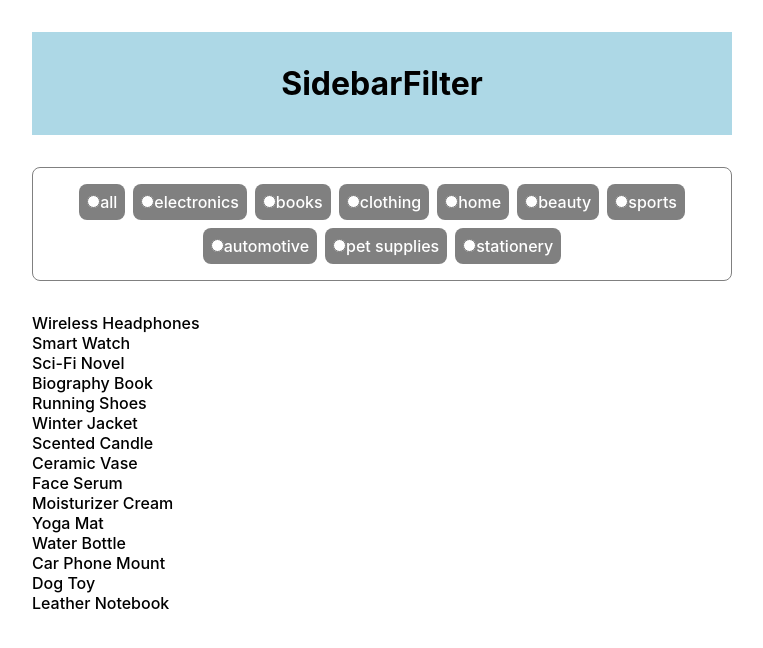
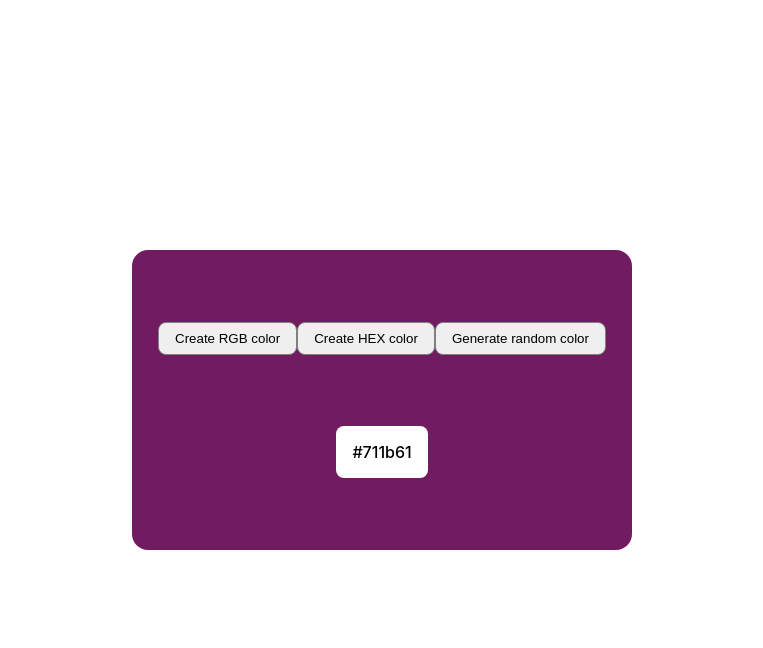
Before and after one commit to mamartam/my-react-25-projects, a React (Vite) app: page / in a window 1280 px wide. Shown: the top 648 px of the page, without its empty margins (258-1021 px from the left). Built offline with nearby package versions, Linux system fonts and the light colour scheme.

Commit message:
one one task - color changer

```diff
--- a/src/App.jsx
+++ b/src/App.jsx
@@ -1,11 +1,13 @@
 import Accordion from "./projects/01-accordion/Accordion";
 import SidebarFilter from "./projects/02-SidebarFilter/SidebarFilter";
+import RandomColor from "./projects/03-random-color/RandomColor";
 
 function App() {
   return (
     <>
       {/* <Accordion /> */}
-      <SidebarFilter />
+      {/* <SidebarFilter /> */}
+      <RandomColor />
     </>
   );
 }
--- /dev/null
+++ b/src/projects/03-random-color/RandomColor.jsx
@@ -0,0 +1,57 @@
+import styles from "./RandomColor.module.scss";
+import { useEffect, useState } from "react";
+
+function RandomColor() {
+  const [typeOfColor, setTypeOfColor] = useState("hex");
+  const [color, setColor] = useState("");
+
+  function randomColorUtility(length) {
+    return Math.floor(Math.random() * length);
+  }
+
+  function handleCreateRandomHexColor() {
+    const hex = [1, 2, 3, 4, 5, 6, 7, 8, 9, "a", "b", "c", "d", "e", "f"];
+    let hexColor = "#";
+    for (let i = 0; i < 6; i++) {
+      hexColor += hex[randomColorUtility(hex.length)];
+    }
+    setColor(hexColor);
+  }
+  function handleCreateRandomRGBColor() {
+    const r = randomColorUtility(256);
+    const g = randomColorUtility(256);
+    const b = randomColorUtility(256);
+
+    setColor(`rgb(${r}, ${g}, ${b})`);
+  }
+  useEffect(() => {
+    handleCreateRandomHexColor();
+  }, []);
+
+  return (
+    <div className={styles["body"]}>
+      <div className={styles["container"]} style={{ backgroundColor: color }}>
+        <div>
+          {" "}
+          <button onClick={() => setTypeOfColor("rgb ")}>
+            Create RGB color
+          </button>
+          <button onClick={() => setTypeOfColor("hex")}>
+            Create HEX color
+          </button>
+          <button
+            onClick={
+              typeOfColor === "hex"
+                ? handleCreateRandomHexColor
+                : handleCreateRandomRGBColor
+            }
+          >
+            Generate random color
+          </button>
+        </div>
+        <p>{color}</p>
+      </div>
+    </div>
+  );
+}
+export default RandomColor;
--- /dev/null
+++ b/src/projects/03-random-color/RandomColor.module.scss
@@ -0,0 +1,30 @@
+.body {
+  width: 100%;
+  min-height: 100vh;
+  display: flex;
+  justify-content: center;
+  align-items: center;
+}
+.container {
+  width: 100%;
+  max-width: 500px;
+  height: 300px;
+  border-radius: 1rem;
+
+  display: flex;
+  flex-direction: column;
+  justify-content: space-evenly;
+  align-items: center;
+
+  button {
+    padding: 0.5rem 1rem;
+    border-radius: 0.5rem;
+    border: 1px solid grey;
+    cursor: pointer;
+  }
+  p {
+    background-color: white;
+    padding: 1rem;
+    border-radius: 0.5rem;
+  }
+}
```
